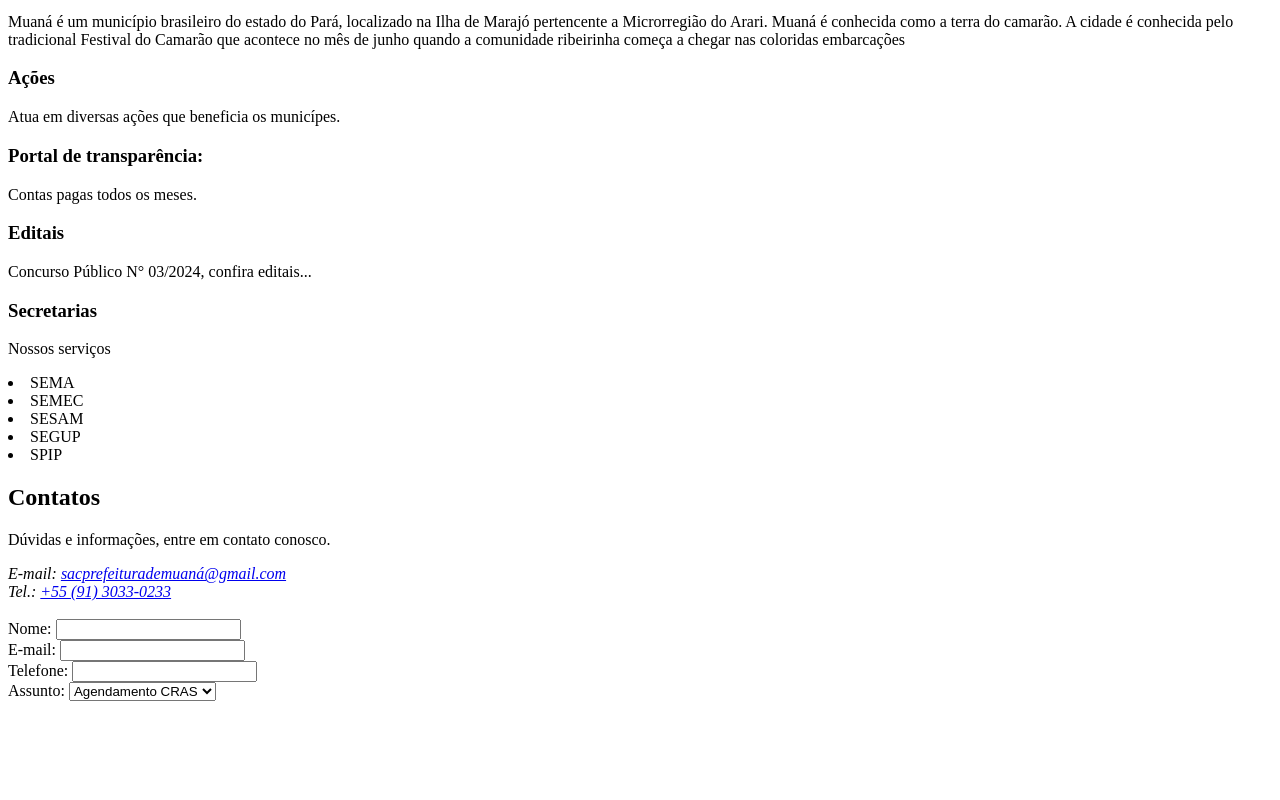
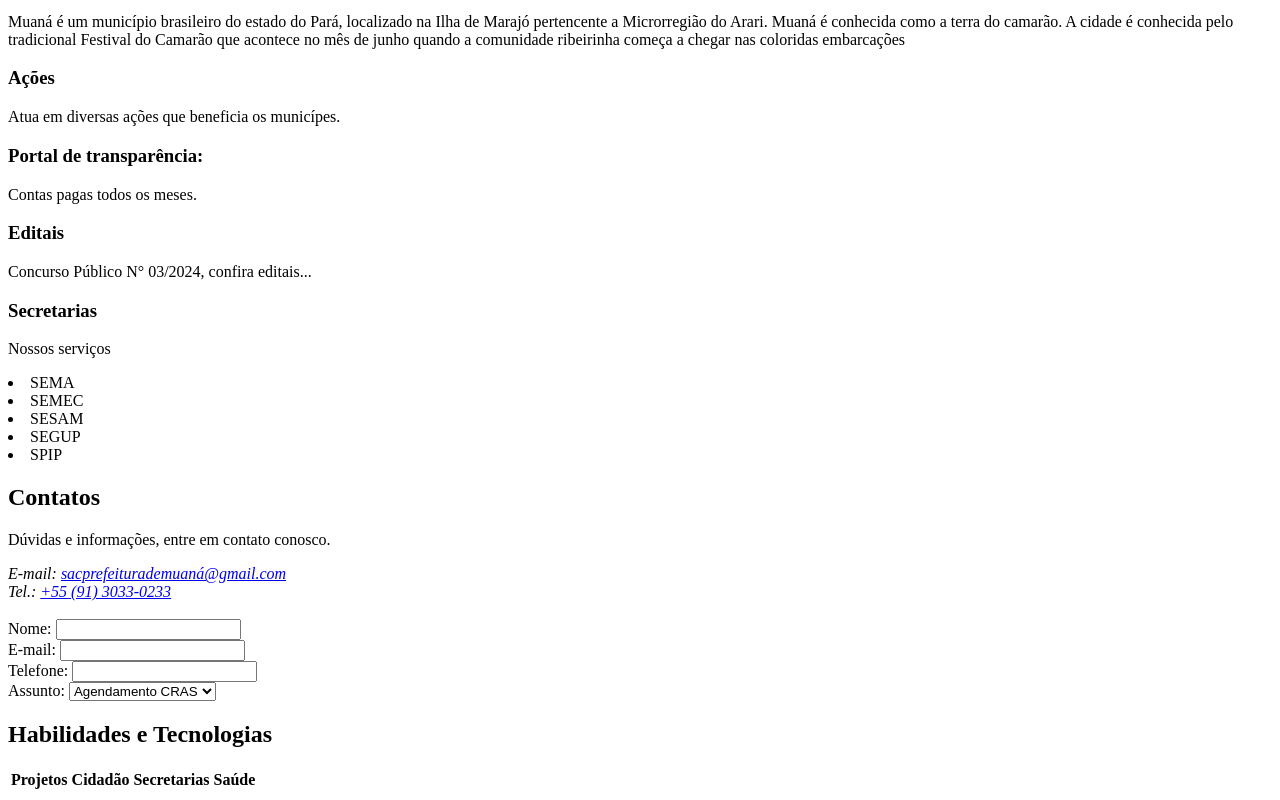
Before and after one commit to Mr-Barroso/Site, a plain HTML site: page index.html in a window 1280 px wide. Shown: the part 580-1380 px from the top of the page. Before the commit the page ends 1289 px from the top, so only its background shows below. Drawn offline with Linux system fonts and the light colour scheme.

Commit message:
New Version 0.8

```diff
--- a/index.html
+++ b/index.html
@@ -89,6 +89,24 @@
                 <option value="Agendamento SEMA">Agendamento SEMA</option>
                 <option value="Outros">Outros</option>
             </select>
+
+            <section id="habilidades">
+                <h2>Habilidades e Tecnologias</h2>
+                <table>
+                    <table>
+                        <thead>
+                            <tr>
+                                <th>Projetos</th>
+                                <th>Cidadão</th>
+                                <th>Secretarias</th>
+                                <th>Saúde</th>
+                            </tr>
+                        </thead>
+                    </table>
+                </table>
+
+
+            </section>
         </form>
 
 
```
